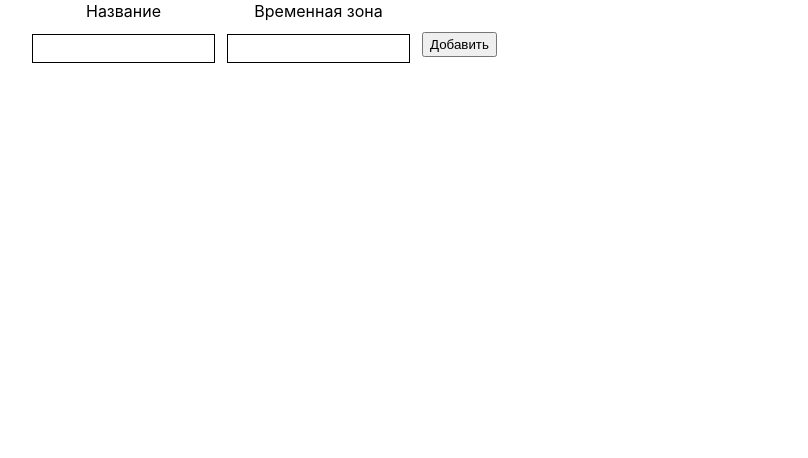
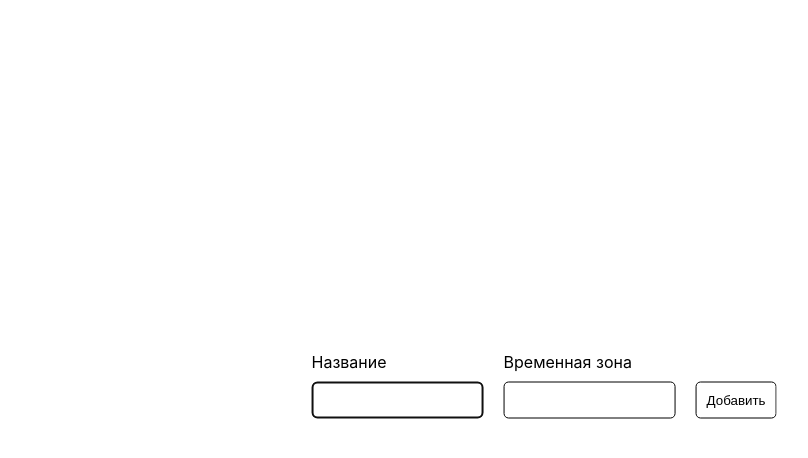
Before and after one commit to ShulaevIvan/react_hw_6_1, a React (Create React App) app: page / in a window 1280 px wide. Shown: the top 458 px of the page, without its empty margins (96-904 px from the left). Built offline with nearby package versions, Linux system fonts and the light colour scheme.

Commit message:
reworked

```diff
--- a/src/App.css
+++ /dev/null
@@ -1,4 +0,0 @@
-.App {
-
-  margin-left: 10%;
-}
--- a/src/App.js
+++ b/src/App.js
@@ -1,12 +1,58 @@
-import './components/FormInput/FormInput.css';
-import './components/Clock/Clock.css';
-import './App.css';
+import { nanoid } from "nanoid";
+import { useState } from "react";
+import './components/Clock/Clock.css'
+import './components/FormInput/FormInput.css'
+
+import Clock from "./components/Clock/Clock";
 import FormInput from "./components/FormInput/FormInput";
 
 function App() {
+  const [clocks, setClocks] = useState([]);
+
+  function handleFormSubmit(form) {
+    setClocks((prevState) => [
+      ...prevState,
+      {
+        id: nanoid(),
+        name: form.name,
+        userTimezone: form.userTimezone,
+      },
+    ]);
+  }
+
+  function getClockIndex(id) {
+    const index = clocks.findIndex((clock) => clock.id === id);
+
+    return index;
+  }
+
+  function handleDeleteClick(id) {
+    const index = getClockIndex(id);
+
+    const updatedClocks = [
+      ...clocks.slice(0, index),
+      ...clocks.slice(index + 1),
+    ];
+
+    setClocks(updatedClocks);
+  }
+
   return (
-    <div className="App">
-      <FormInput></FormInput>
+    <div className="App-container">
+      <FormInput onFormSubmit={handleFormSubmit} />
+      <div className="App-clocks-container">
+        {clocks.map((clock) => {
+          return (
+            <Clock
+              key={clock.id}
+              id={clock.id}
+              name={clock.name}
+              userTimezone={clock.userTimezone}
+              onDeleteClick={handleDeleteClick}
+            />
+          );
+        })}
+      </div>
     </div>
   );
 }
--- a/src/components/FormInput/FormInput.css
+++ b/src/components/FormInput/FormInput.css
@@ -1,40 +1,49 @@
-.inputs-wrap {
+.App-container {
+    position: fixed;
+    top: 50%;
+    left: 50%;
+    transform: translate(-50%, -50%);
+  }
+
+  .App-clocks-container {
     display: flex;
-    flex-direction: row;
     flex-wrap: wrap;
-    width: 100%;
-    align-items: center;
-    margin-bottom: 20px;
-    max-width: 600px;
   }
-.input-name-wrap,
-.input-timezone-wrap,
-.input-btn-wrap {
+
+  /* form */
+
+  .Form {
+    display: inline-flex;
+    align-items: flex-end;
+    margin-bottom: 30px;
+  }
+
+  .Form-control {
     display: flex;
     flex-direction: column;
-    flex-wrap: wrap;
-    max-width: 33%;
-    margin-right: 2%;
-    align-items: center;
-    justify-content: space-around;
-    min-height: 64px;
+    margin-right: 20px;
   }
-.input-name-wrap label,
-.input-timezone-wrap label,
-.input-btn-wrap label {
-    margin-bottom: 10px;
+
+  .Form-control input {
+    width: 150px;
+    margin-top: 10px;
   }
-.input-btn-wrap button,
-.input-name-wrap input,
-.input-timezone-wrap input {
-   min-height: 25px;
+
+  .Form input,
+  .Form button {
+    border: 1px solid #000000;
+    border-radius: 5px;
   }
-.input-btn-wrap button {
-    min-height: 25px;
+
+  .Form-control__name {
+    padding: 10px;
   }
-.input-name, .input-zone {
-    border: 1px solid black;
+
+  .Form-control__user-timezone,
+  .Form-control__button-add {
+    padding: 10px;
   }
-.input-err {
-    border: 1px solid red;
+
+  .Form-control__button-add {
+    background-color: #ffffff;
   }
--- a/src/components/FormInput/FormInput.jsx
+++ b/src/components/FormInput/FormInput.jsx
@@ -1,203 +1,68 @@
 import React from "react";
-import { useState } from "react";
-import { useRef } from "react";
-import Clock from '../Clock/Clock';
-import { useEffect } from "react";
 
-const FormInput = (props) => {
-    const initNameState = {
-        inputClass: 'input-name',
-        inputValid: false,
-        nameInputRef: useRef(null),
-    };
-    const initZoneState = {
-        inputClass: 'input-zone',
-        inputValid: false,
-        zoneInputRef: useRef(null),
-        zoneValue: undefined
-    }
+class FormInput extends React.Component {
+  constructor(props) {
+    super(props);
+    this.nameRef = React.createRef();
+    this.state = { name: "", userTimezone: "" };
+    this.handleInputChange = this.handleInputChange.bind(this);
+  }
 
-    const initialClockState = {
-        clocks: [],
-    }
+  componentDidMount() {
+    this.nameRef.current.focus();
+  }
 
-    const [clockAppState, setClockAppState] = useState(initialClockState)
-    const [inputNameState, setInputNameState] = useState(initNameState);
-    const [inputZoneState, setInputZoneState] = useState(initZoneState);
-    const [clockTimer, setClockTimer] = useState({
-        clocks: []
-    })
+  handleInputChange({ target }) {
+    const { name, value } = target;
 
-    const nameInputHandler = () => {
-        if (initNameState.nameInputRef.current.value.trim() !== '' && isNaN(initNameState.nameInputRef.current.value.trim())){
-            setInputNameState(prevState => ({
-                ...prevState,
-                inputValid: initNameState.inputValid = true,
-                inputClass: prevState.inputClass = 'input-name'
-            }));
+    this.setState((prevForm) => ({ ...prevForm, [name]: value }));
+  }
 
-            return;
-        }
-
-        setInputNameState(prevState => ({
-            ...prevState,
-            inputValid: inputZoneState.inputValid = false,
-            inputClass: inputZoneState.inputClass = 'input-name input-err'
-        }));
-
-        return;
-    }
-
-    const inputZoneHandler = () => {
-        const inputValue = inputZoneState.zoneInputRef.current.value.trim();
-        if ((!isNaN(inputValue) && inputValue !== '')) {
-            if (Number(inputValue) !== 0 && (Number(inputValue) > 12 || Number(inputValue) < -12))  return;
-
-            setInputZoneState(prevState => ({
-                ...prevState,
-                inputClass:  inputZoneState.inputClass = 'input-zone',
-                zoneValue: inputZoneState.zoneValue = inputZoneState.zoneInputRef.current.value,
-                inputValid: inputZoneState.inputValid = true,
-            }));
-
-            return;
-        }
-        setInputZoneState(prevState => ({
-            ...prevState,
-            inputClass: inputZoneState.inputClass = 'input-zone input-err',
-            inputValid: inputZoneState.inputValid = false
-        }));
-
-        return;
-    }
-
-    const acceptBtnHandler = () => {
-        if (inputNameState.inputValid && inputZoneState.inputValid) {
-            const num = Number(inputZoneState.zoneInputRef.current.value.trim());
-            if (num > 12 || num < -12) return;
-            const time = getTime(num);
-            const id = Math.random().toString(16).slice(2);
-
-            const timer = {
-                time: time,
-                id: id,
-                timeInterval: clockInterval(num)
-            }
-
-            setClockTimer(prevState => ({
-                ...prevState,
-                clocks: [...prevState.clocks, timer]
-            }));
-
-
-            setClockAppState(prevState => ({
-                ...prevState,
-                clocks: [...prevState.clocks, {
-                    clockId: id,
-                    clockName: inputNameState.nameInputRef.current.value,
-                    clockTime: time,
-                    clockZone: num,
-                }]
-            }));
-
-
-        }
-    }
-
-    const clockInterval = () => {
-        setInterval(() => {
-            setClockAppState(prevState => ({
-                ...prevState,
-                clocks: prevState.clocks.map((item) => item =  {...item, clockTime: getTime(item.clockZone)})
-            }))
-        }, 1000);
-    }
-
-    useEffect(() => {}, [clockTimer])
-
-
-
-
-
-
-    const getTime = (num) => {
-        const pattern = /\d{2}:\d{2}:\d{2}/gm;
-        const utcTime = new Date().toISOString().match(pattern)[0].split('');
-        let utcHours = Number(utcTime[0] + utcTime[1]);
-
-        let utcMinutes =  Number(utcTime[3] + utcTime[4]);
-        let utcSeconds = Number(utcTime[6] + utcTime[7]);
-
-        Math.sign(num) === 1 ? utcHours = utcHours + num : utcHours = utcHours - Math.abs(num);
-        if (utcMinutes < 10) utcMinutes = `0${utcMinutes}`;
-        if (utcSeconds < 10) utcSeconds = `0${utcSeconds}`;
-
-        if (utcHours >= 24) utcHours = `0${utcHours - 24}`
-        const time = {
-            timeZone: inputZoneState.zoneInputRef.current.value.trim(),
-            hours: utcHours,
-            minutes: utcMinutes,
-            seconds: utcSeconds
-        };
-
-        return time;
-    }
-
-
-
-    const removeClock = (id) => {
-        setClockAppState(prevState => ({
-            ...prevState,
-            clocks: prevState.clocks.filter((item) => item.clockId !== id)
-        }));
-    }
-
+  render() {
     return (
-        <React.Fragment>
-            <div className="inputs-wrap">
-                <div className="input-name-wrap">
-                    <label htmlFor="clock-name">Название</label>
-                    <input
-                        className={inputNameState.inputClass}
-                        ref={inputNameState.nameInputRef}
-                        onChange={nameInputHandler}
-                        id="clock-name"
-                        type="text"
-                    />
-                </div>
-                <div className="input-timezone-wrap">
-                    <label htmlFor="clock-timezone">Временная зона</label>
-                    <input
-                        className={inputZoneState.inputClass}
-                        ref={inputZoneState.zoneInputRef}
-                        onChange={inputZoneHandler}
-                        id="clock-timezone"
-                        type="text"
-                    />
-                </div>
-                <div className="input-btn-wrap">
-                    <label>  </label>
-                    <button onClick={acceptBtnHandler}>Добавить</button>
-                </div>
-            </div>
-
-            <div className="clock-result-wrap">
-                {clockAppState.clocks.map((item, i) => {
-                    return (
-                        <React.Fragment key={i}>
-                            <Clock
-                                {...item.clockTime}
-                                id = {item.clockId}
-                                name={item.clockName}
-                                rmHandler = {removeClock}
-                            ></Clock>
-
-                        </React.Fragment>
-                    )
-                })}
-            </div>
-        </React.Fragment>
+      <form
+        className="Form"
+        onSubmit={(event) => {
+          event.preventDefault();
+          this.props.onFormSubmit(this.state);
+          this.setState({ name: "", userTimezone: "" });
+          this.nameRef.current.focus();
+        }}
+      >
+        <div className="Form-control">
+          <label htmlFor="name">Название</label>
+          <input
+            className="Form-control__name"
+            type="text"
+            id="name"
+            name="name"
+            value={this.state.name}
+            onChange={this.handleInputChange}
+            ref={this.nameRef}
+            autoComplete="off"
+            required
+          />
+        </div>
+        <div className="Form-control">
+          <label htmlFor="user-timezone">Временная зона</label>
+          <input
+            className="Form-control__user-timezone"
+            type="number"
+            id="user-timezone"
+            name="userTimezone"
+            min="-12"
+            max="14"
+            value={this.state.userTimezone}
+            onChange={this.handleInputChange}
+            required
+          />
+        </div>
+        <button className="Form-control__button-add" type="submit">
+          Добавить
+        </button>
+      </form>
     );
+  }
 }
 
 export default FormInput;
```
Also changed, not shown: src/components/Clock/Clock.css (+75 -56 lines), src/components/Clock/Clock.jsx (+115 -15 lines), 1 other file (tests, documents, lock files or other folders). Lines whose indentation alone changed are shown as unchanged.
